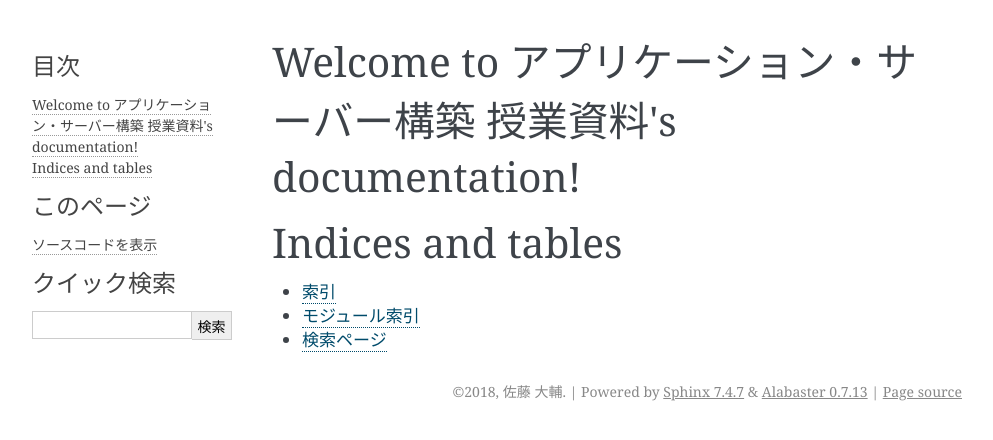
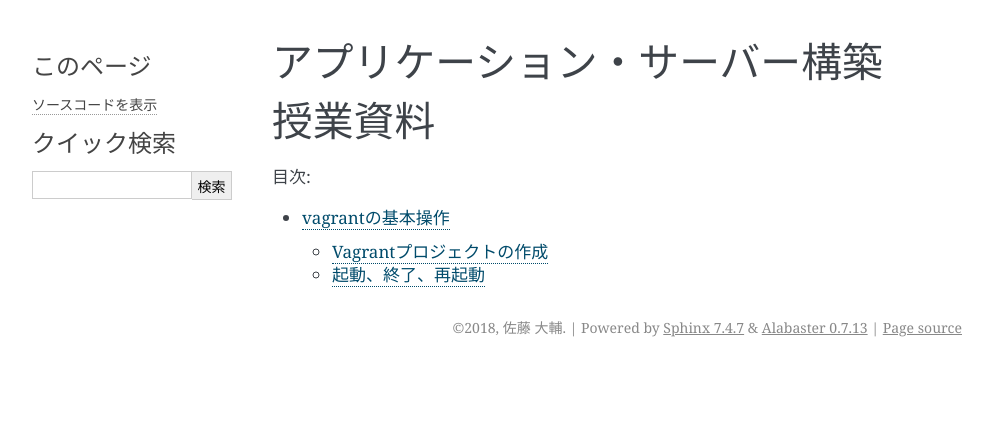
Before and after one commit to densuke/as-doc-2018, a Sphinx documentation site: the page built from source/index.rst, in a window 1280 px wide. Shown: the top 440 px of the page, without its empty margins (148-1141 px from the left). Built offline with Sphinx 7.4.7, drawn with Linux system fonts in a browser that asks for light colours; some of the changed lines change nothing that is shown.

Commit message:
vagrantの基本部分

```diff
--- a/source/index.rst
+++ b/source/index.rst
@@ -3,18 +3,19 @@
    You can adapt this file completely to your liking, but it should at least
    contain the root `toctree` directive.
 
-Welcome to アプリケーション・サーバー構築 授業資料's documentation!
+アプリケーション・サーバー構築 授業資料
 ===================================================================
 
 .. toctree::
-   :maxdepth: 2
-   :caption: Contents:
+    :maxdepth: 2
+    :caption: 目次:
+
+    vagrant
 
 
+..  Indices and tables
+    ==================
 
-Indices and tables
-==================
-
-* :ref:`genindex`
-* :ref:`modindex`
-* :ref:`search`
+    * :ref:`genindex`
+    * :ref:`modindex`
+    * :ref:`search`
--- /dev/null
+++ b/source/vagrant.rst
@@ -0,0 +1,104 @@
+.. _vagrant:
+
+==============================
+vagrantの基本操作
+==============================
+
+たしかソフトⅡコースの際にやってると思うので、確認・復習が含まれています。
+
+Vagrantプロジェクトの作成
+============================
+
+- Vagrantのディレクトリを作り、入る
+- :command:`vagrant init` で :file:`Vagrantfile` を作成します
+- 必要に応じて :file:`Vagrantfile` を編集します
+- :command:`vagrant up` などでVMを操作します
+
+box
+------
+
+- VagrantではVMイメージを抽象化して **box** と呼んでいる
+- boxは自分で作ることもできるし、出来合いのものを持ってくることもできる
+- とりあえずのものは外から持ち込み、カスタマイズしたものを手元で持っておくと使い回ししやすい
+- 外から持ってくる場合、よく使うのは **Vagrant cloud** のサービス
+
+(実習)Vagrant cloudからの持ち込み〜起動
+-------------------------------------------------
+
+1. 基本のboxとして :code:`ubuntu/xenial64` を持ち込んでみる
+2. プロジェクトディレクトリとして、 :file:`~/as/r-mybox` を作成してその中で作業するものとする
+
+
+.. code-block:: bash
+    :caption: 基本のプロジェクト作成
+
+    $ mkdir -pv ~/as/r-mybox
+    $ cd ~/as/r-mybox
+    $ vagrant init ubuntu/xenial64
+
+.. note::
+
+    :command:`vagrant` に渡しているboxの名前を間違うことはよくあります。
+    そういうときは、 :file:`Vagrantfile` をエディタで開いて、
+    直接書き換えるといいでしょう。
+
+    .. code-block:: bash
+
+        $ vagrant init ubunutu/xenial64
+        #              ^^^^^^^
+        #                スペルミスしてしまった
+
+    おもむろにエディタで :file:`Vagrantfile` を開きます。
+
+    .. code-block:: ruby
+        :linenos:
+        :lineno-start: 8
+        :emphasize-lines: 8
+
+        Vagrant.configure("2") do |config|
+            # The most common configuration options are documented and commented below.
+            # For a complete reference, please see the online documentation at
+            # https://docs.vagrantup.com.
+
+            # Every Vagrant development environment requires a box. You can search for
+            # boxes at https://vagrantcloud.com/search.
+            config.vm.box = "ubunutu/xenial64"
+
+            # Disable automatic box update checking. If you disable this, then
+            # boxes will only be checked for updates when the user runs
+            # `vagrant box outdated`. This is not recommended.
+            # config.vm.box_check_update = false
+
+    見ての通り、15行目に間違ったbox名があるので、修正すればOKです。
+    このテクニックは、 :command:`vagrant init` の時にうっかりboxを渡しそこねた時にも使えます。
+
+起動、終了、再起動
+=================================
+
+- VMの起動などの処理ももちろん :command:`vagrant` にて行います
+- 起動は :command:`up`
+- 終了は :command:`halt` ※ :command:`shutdown` や :command:`down` ではない
+- 再起動は :command:`reload` ※ haltしてupするだけ
+- 現状のチェックには :command:`status`
+
+(実習)VMの起動処理
+-----------------------------
+
+.. code-block:: bash
+    :emphasize-lines: 5-
+
+    $ vagrant up
+    ... 初回起動では必要に応じてboxのダウンロードが行われます
+    (その後起動処理)
+    $ vagrant status
+    Current machine states:
+
+    default                   running (virtualbox)
+
+    The VM is running. To stop this VM, you can run `vagrant halt` to
+    shut it down forcefully, or you can run `vagrant suspend` to simply
+    suspend the virtual machine. In either case, to restart it again,
+    simply run `vagrant up`.
+
+- 同じ手順で、 :command:`halt` や :command:`reload` を実行してみましょう
+- :command:`status` も試してください。
```
